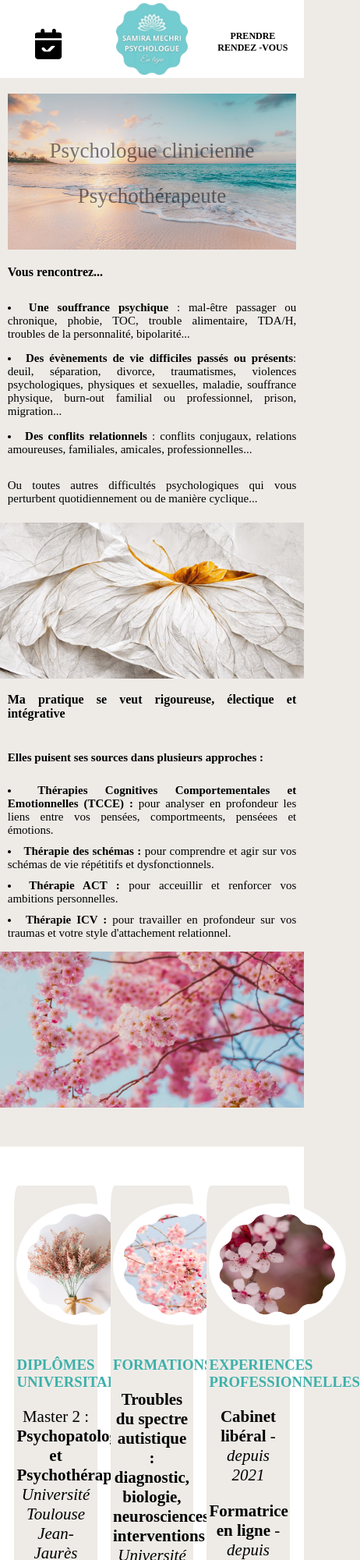
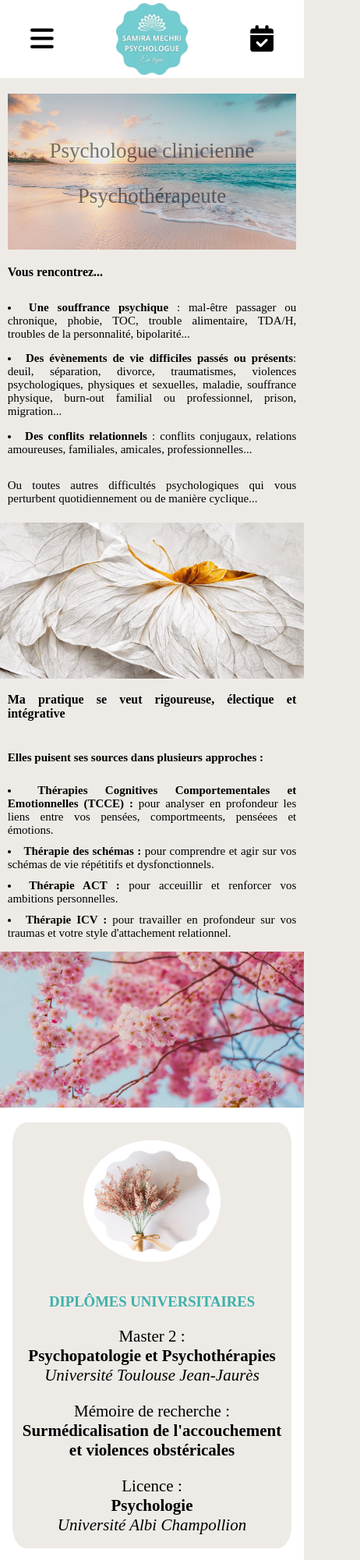
Before and after one commit to sofianeidir/SiteSamira, a website: page index.html in a window 390 px wide. Shown: the top 2000 px of the page at 78% size, 462 px wide, since content can reach past the window. Drawn offline with Linux system fonts and the light colour scheme.

Commit message:
ajout de la partie responsive mobile, barre info

```diff
--- a/front/scss/style.scss
+++ b/front/scss/style.scss
@@ -20,7 +20,7 @@ header {
     position: fixed;
     background: white;
     width: 100%;
-    i {
+    i, #teste{
         display: none;
     }
 }
@@ -247,23 +247,43 @@ footer {
 @media (max-width:700px) {
     header {
         height: 120px;
+
     }
 #Header {
+    display: flex;
+    justify-content: space-between;
+    width: 100%;
 
-    i {
-        display: flex;
-        font-size: 39px;
-        position: fixed;
-        left: 45px;
-        top: 37px;
-    }
+
 }
 
 #barreInfo{
 
+    justify-content: space-between;
+    width: 80%;
+
    li {
     display: none;
+    }
 
+    i {
+        display: flex;
+        font-size: 34px;
+    }
+
+  .fa-bars:hover + #teste {
+        color: red;
+       display: flex;
+       display: block;
+       flex-direction: column;
+       z-index: 1;
+       position: absolute;
+       top: 0px;
+       font-size: 30px;
+       background-color: black;
+       width: 30%;
+       height: 300px;
+       left: 0;
     }
 
    img {
@@ -286,13 +306,14 @@ footer {
     }
 
     #PrendreRdv {
-        z-index: 1;
-        position: fixed;
-        bottom: 777px;
-        left: 71%;
-        background: #ffff;
-        border: none;
-        height: 40px;
+        display: none;
+        // z-index: 1;
+        // position: fixed;
+        // bottom: 777px;
+        // left: 71%;
+        // background: #ffff;
+        // border: none;
+        // height: 40px;
 
         p {
             height: 110px;
@@ -376,15 +397,21 @@ footer {
 }
 
 #ExperiencesPro {
-    margin-bottom: -30px;
-    img {
-        height: 240px;
-/* rajouter options zoom quand l'utilisateur click dessus */
+    margin-top: 0px;
+    //  background-color: red;
+
+    #ExperienceProContainer {
+        height: 1750px;
+        justify-content: space-between;
+        flex-direction: column;
+
+        .ExperienceProCarte {
+            margin: auto;
+            width: 95%;
+            height: 540px;
+        }
     }
 
-    img:hover {
-        zoom: 170%;
-    }
 }
 
 
--- a/index.html
+++ b/index.html
@@ -13,10 +13,14 @@
         <header>
             <section>
                 <div id="Header">
-                    <i class="fa-solid fa-bars"></i>
-                    <i class="fa-solid fa-calendar-check"></i>
                     <ul id="barreInfo" >
+                        <i class="fa-solid fa-bars"></i>
+                        <div id="teste">
+                            <p>teste</p>
+                            <p>teste</p>
+                        </div>
                         <img src="./front/images/En_ligne-removebg-preview.png" alt="Logo de Samira Mechri">
+                        <i class="fa-solid fa-calendar-check"></i>
                         <a href="#"><li>ACCUEIL</li></a>
                         <a href="#LienVisantARamenerLeLecteur"><li id="barreInfoEspace">MA PRATIQUE </li></a>
                         <a href="./front/html/tarif.html"><li>CONSULTATIONS/ TARIFS</li></a>
```
Also changed, not shown: front/scss/style.css, 1 other file.
